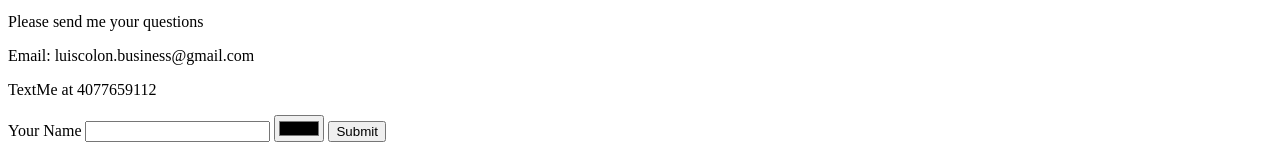
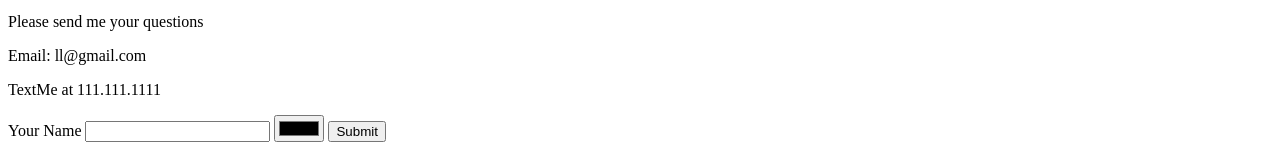
Before and after one commit to lcolon00/udemy-cv, a plain HTML site: page Contact.html in a window 1280 px wide. Shown: the part 342-491 px from the top of the page. Drawn offline with Linux system fonts and the light colour scheme.

Commit message:
Update Contact.html

```diff
--- a/Contact.html
+++ b/Contact.html
@@ -15,8 +15,8 @@
   <h3>My Contact Details </h3>
     	<p>Luis Colon</p>
 			<p>Please send me your questions</p>
-			<p>Email: luiscolon.business@gmail.com</p>
-      <p> TextMe at 4077659112</p>
+			<p>Email: ll@gmail.com</p>
+      <p> TextMe at 111.111.1111</p>
 
   <form action=""></form>
     <label for="Your Name">Your Name</label>
```
